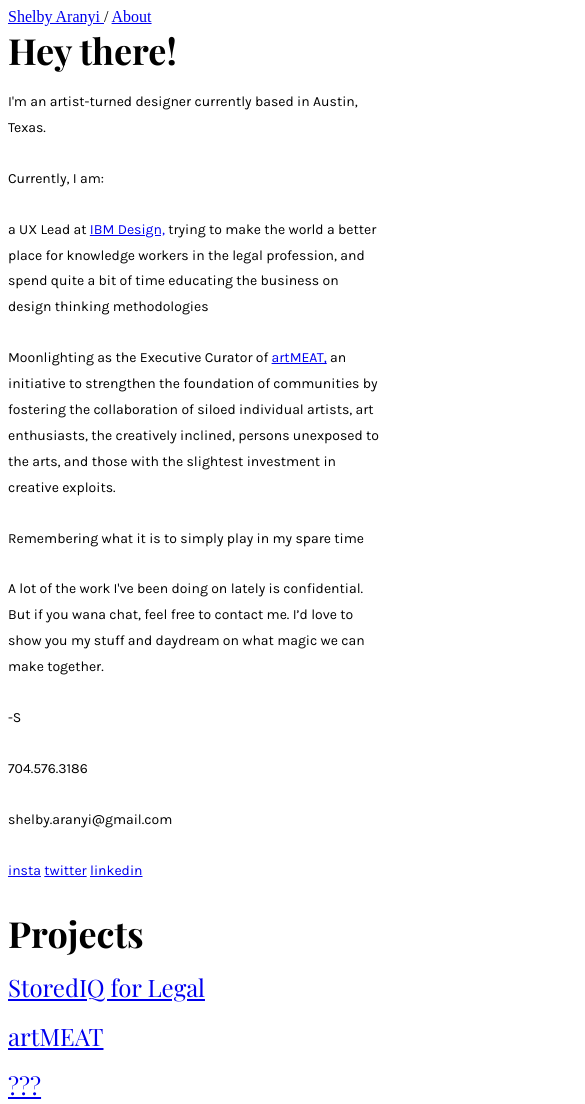
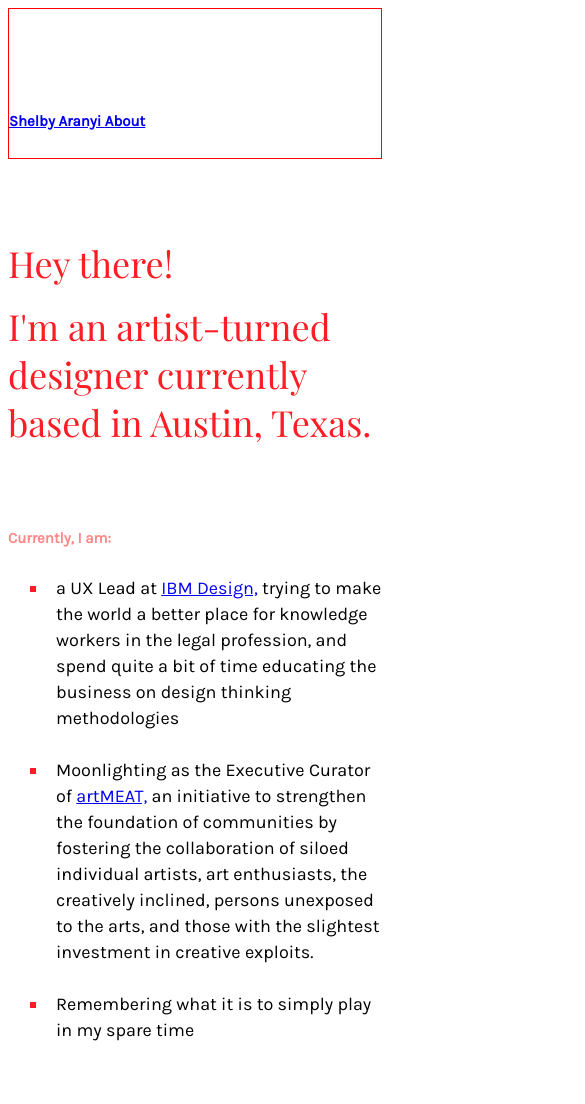
Before and after one commit to saranyi/saranyi.github.io, a plain HTML site: page index.html in a window 390 px wide. Shown: the top 1104 px of the page, 585 px wide, since content can reach past the window. Drawn offline with nearby package versions, Linux system fonts and the light colour scheme.

Commit message:
html work on index

```diff
--- a/css/site.css
+++ b/css/site.css
@@ -1,3 +1,19 @@
+main {
+ /*  border: 1px solid black; */
+   max-width: 720px;
+   margin: auto;
+   height: 100%;
+}
+
+header {
+   border: 1px solid red;
+}
+
+nav {
+   margin: 100px 0px 10px 0px;
+}
+
+
 body {
    padding: 0px 0 50px 0;
    font-size: 16px;
@@ -5,12 +21,13 @@ body {
 }
 
 h1 {
-   font-size: 52px;
-   line-height: 60px;
+   font-size: 38px;
+   line-height: 56px;
    margin: 0px 0px 15px 0px;
-   font-weight: 700;
+   font-weight: 500;
    font-style: normal;
    font-family: "Playfair Display";
+   color: #FF1D25;
 }
 
 h2 {
@@ -27,7 +44,6 @@ h3 {
    line-height: 36px;
    margin: 0px 0px 19px 0px;
    font-family: "Playfair Display";
-   font-weight: 400;
    font-style: normal;
 }
 
@@ -36,6 +52,33 @@ h4 {
    font-weight: 400;
    font-style: normal;
    font-family: Inconsolata;
+}
+
+h5 {
+   font-size: 18px;
+   line-height: 24px;
+   margin: 0px 0px 15px 0px;
+   font-style: normal;
+   font-family: "Inconsolata";
+   color: #FF8888;
+}
+
+ul {
+   margin: 0px 0px 25px 0px;
+   text-transform: inherit;
+   font-size: 18px;
+   line-height: 26px;
+   font-family: "Karla";
+   font-weight: 400;
+   font-style: normal;
+   list-style:square;
+   color: #FF1D25;
+}
+
+li span {
+   display:block;
+   color: #000000;
+   margin-left: 8px;
 }
 
 p {
@@ -94,83 +137,17 @@ blockquote {
    margin-bottom: 25px;
 }
 
-h1 a {
+img {b
+   border: 1px solid black;
+   max-width: 720px;}
+
+.a {
+   margin-top: 80px;
 }
 
-h1 a:hover {
+.b {
+   margin-top: 80px;
 }
-
-h1 a:visited {
-}
-
-h5 a {
-}
-
-h5 a:hover {
-}
-
-h5 a:visited {
-}
-
-p.intro a {
-}
-
-p.intro a:hover {
-}
-
-p.intro a:visited {
-}
-
-p a {
-}
-
-p a:hover {
-}
-
-p a:visited {
-}
-
-p.quote a {
-}
-
-p.quote a:hover {
-}
-
-p.quote a:visited {
-}
-
-h4 a {
-}
-
-h4 a:hover {
-}
-
-h4 a:visited {
-}
-
-h2 a {
-}
-
-h2 a:hover {
-}
-
-h2 a:visited {
-}
-
-h3 a {
-}
-
-h3 a:hover {
-}
-
-h3 a:visited {
-}
-
-br {
-}
-
-
-
 
 
 
@@ -214,70 +191,6 @@ p.quote {
    font-size: 18px;
    line-height: 28px;
 }
-
-h5 a {
-}
-
-h5 a:hover {
-}
-
-h5 a:visited {
-}
-
-p.intro a {
-}
-
-p.intro a:hover {
-}
-
-p.intro a:visited {
-}
-
-p a {
-}
-
-p a:hover {
-}
-
-p a:visited {
-}
-
-p.quote a {
-}
-
-p.quote a:hover {
-}
-
-p.quote a:visited {
-}
-
-h4 a {
-}
-
-h4 a:hover {
-}
-
-h4 a:visited {
-}
-
-h2 a {
-}
-
-h2 a:hover {
-}
-
-h2 a:visited {
-}
-
-h3 a {
-}
-
-h3 a:hover {
-}
-
-h3 a:visited {
-}
-
 div.content {
    width: 251.125px;
 }
--- a/index.html
+++ b/index.html
@@ -29,49 +29,47 @@
 
 
 <body>
+	<main>
 		<header>
 			<!-- Navigation, y'all -->
 			<nav>
-			<a href="/">Shelby Aranyi </a> /
-			<a href="/About/">About</a>
+				<h5><a href="/">Shelby Aranyi </a>
+				<a href="/About/">About</a></h5>
 			</nav>
+		</header>
 
 <!-- Intro -->
+		<section>
+			<div class="a">
+				<h1> Hey there! </h1>
+				<h1>I'm an artist-turned designer currently based in Austin, Texas.</h1>
+			</div>
 
-<section>
-<h1> Hey there! </h1>
-<p>I'm an artist-turned designer currently based in Austin, Texas.</p>
-
-<p>Currently, I am:</p>
-
-<p>a UX Lead at <a href="http://www.ibm.com/design/">IBM Design,</a> trying to make the world a better place for knowledge workers in the legal profession, and spend quite a bit of time educating the business on design thinking methodologies</p>
-
-<p>Moonlighting as the Executive Curator of <a href="http://www.thisisartmeat.com/">artMEAT,</a> an initiative to strengthen the foundation of communities by fostering the collaboration of siloed individual artists, art enthusiasts, the creatively inclined, persons unexposed to the arts, and those with the slightest investment in creative exploits.</p>
-
-<p>Remembering what it is to simply play in my spare time </p>
-
-<p>A lot of the work I've been doing on lately is confidential. But if you wana chat, feel free to contact me. I’d love to show you my stuff and daydream on what magic we can make together.</p>
-
-<p>-S</p>
-
-<small>
-<p>704.576.3186</p>
-<p>shelby.aranyi@gmail.com</p>
-<p><a href="https://www.instagram.com/searanyi/">insta</a> <a href="https://twitter.com/queensheib">twitter</a> <a href="https://www.linkedin.com/in/shelbyaranyi"> linkedin</a></p>
- </small>
+			<div class="b">
+				<h5>Currently, I am:</h5>
+					<ul>
+						<li><span>a UX Lead at <a href="http://www.ibm.com/design/">IBM Design,</a> trying to make the world a better place for knowledge workers in the legal profession, and spend quite a bit of time educating the business on design thinking methodologies</span></li>
+					<br>
+						<li><span>Moonlighting as the Executive Curator of <a href="http://www.thisisartmeat.com/">artMEAT,</a> an initiative to strengthen the foundation of communities by fostering the collaboration of siloed individual artists, art enthusiasts, the creatively inclined, persons unexposed to the arts, and those with the slightest investment in creative exploits.</span></li>
+					<br>
+						<li><span>Remembering what it is to simply play in my spare time </span></li>
+					</ul>
+			</div>
 		</section>
 
 <!-- Project Section -->
 
 		<section>
-
-<h1> Projects </h1>
+			<div class="b">
+				<h5>Recent Work - </h5>
+				<img src="./img/placeholder.png">
 
 <h3> <a href="SIQ4L.html"> StoredIQ for Legal </a> </h3>
 <h3> <a href="/"> artMEAT </a> </h3>
 <h3> <a href="/"> ??? </a> </h3>
 </section>
 
+</main>
 </body>
 
 <!-- Footer -->
```
Also changed, not shown: img/placeholder.png (added). Lines whose indentation alone changed are shown as unchanged.
